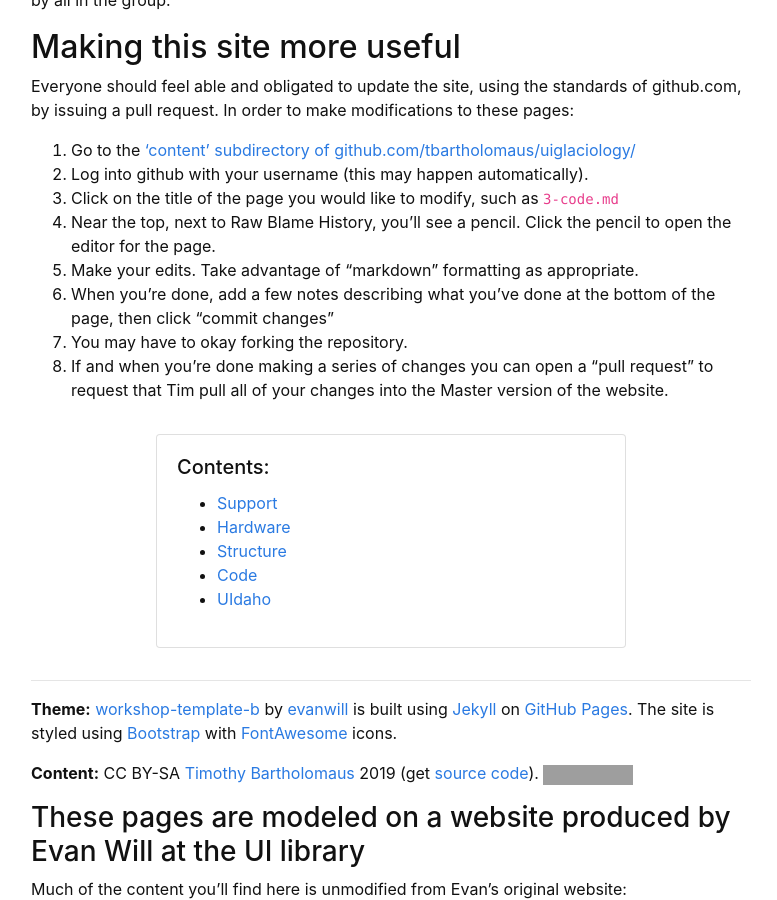
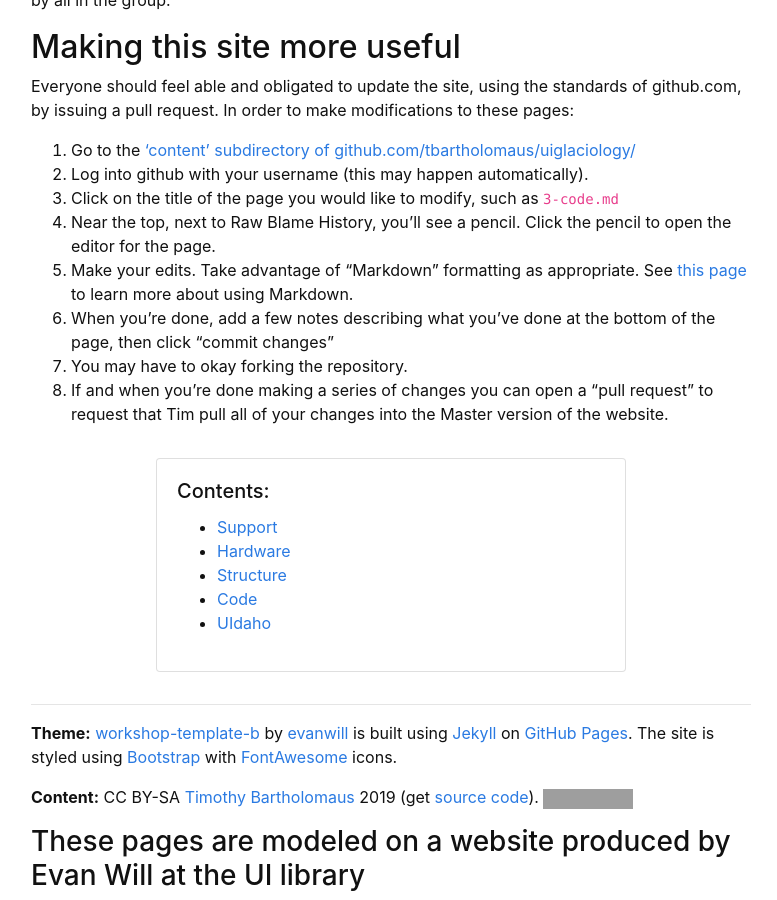
Before and after one commit to yoramterleth/uiglaciology, a Jekyll site: the page built from index.md, in a window 1280 px wide and 900 px high, scrolled down 563 px. Shown: the whole window, without its empty margins (249-1026 px from the left). Built offline with Jekyll 4.4.1, drawn with Linux system fonts in a browser that asks for light colours; grey boxes are pictures that could not be loaded.

Commit message:
Update index.md

```diff
--- a/index.md
+++ b/index.md
@@ -15,7 +15,7 @@ Everyone should feel able and obligated to update the site, using the standards
 2. Log into github with your username (this may happen automatically).
 3. Click on the title of the page you would like to modify, such as `3-code.md`
 4. Near the top, next to Raw Blame History, you'll see a pencil.  Click the pencil to open the editor for the page.
-5. Make your edits.  Take advantage of "markdown" formatting as appropriate.
+5. Make your edits.  Take advantage of "Markdown" formatting as appropriate.  See [this page](https://help.github.com/en/articles/basic-writing-and-formatting-syntax) to learn more about using Markdown.
 6. When you're done, add a few notes describing what you've done at the bottom of the page, then click "commit changes"
 7. You may have to okay forking the repository.
 8. If and when you're done making a series of changes you can open a "pull request" to request that Tim pull all of your changes into the Master version of the website.
```
